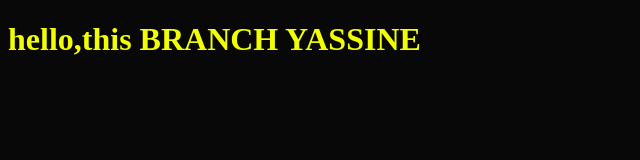
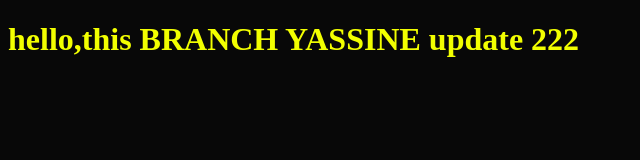
Before and after one commit to Testgit8899-dev/myProject, a plain HTML site: page index.html in a window 1280 px wide. Shown: the whole page, without its empty margins (0-640 px from the left). Drawn offline with Linux system fonts and the light colour scheme.

Commit message:
this is the last version

```diff
--- a/index.html
+++ b/index.html
@@ -7,7 +7,7 @@
     <link rel="stylesheet" href="style.css">
 </head>
 <body>
-    <h1>hello,this BRANCH YASSINE  </h1>
+    <h1>hello,this BRANCH YASSINE update 222  </h1>
     <script src="app.js"></script>
 </body>
 </html>
```
